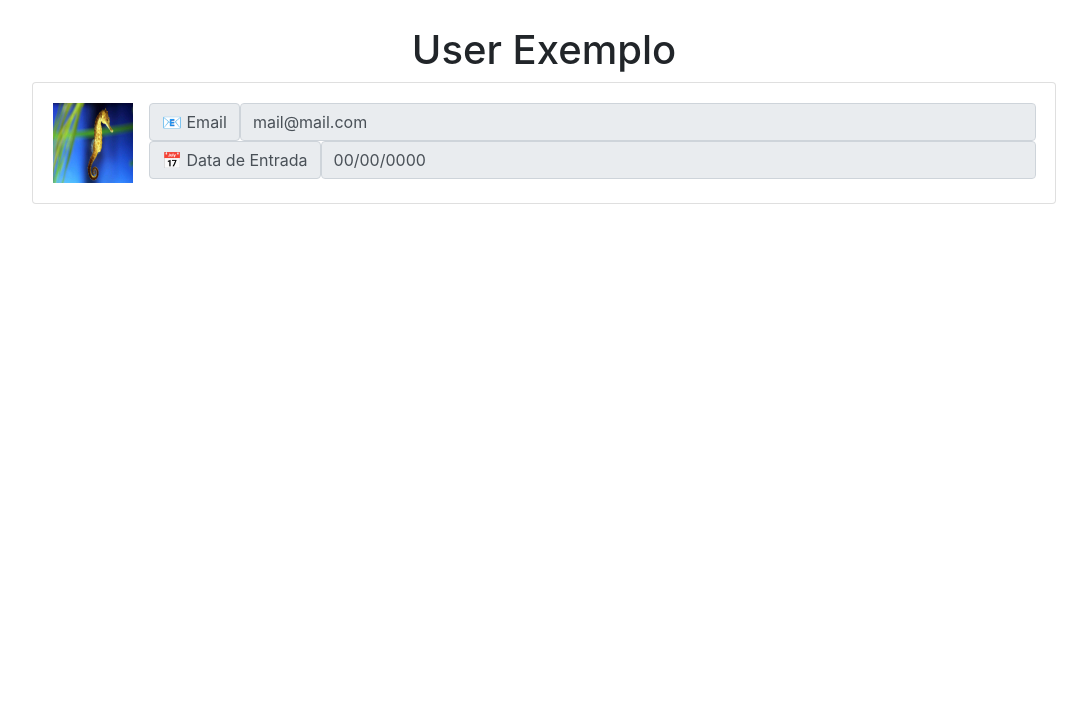
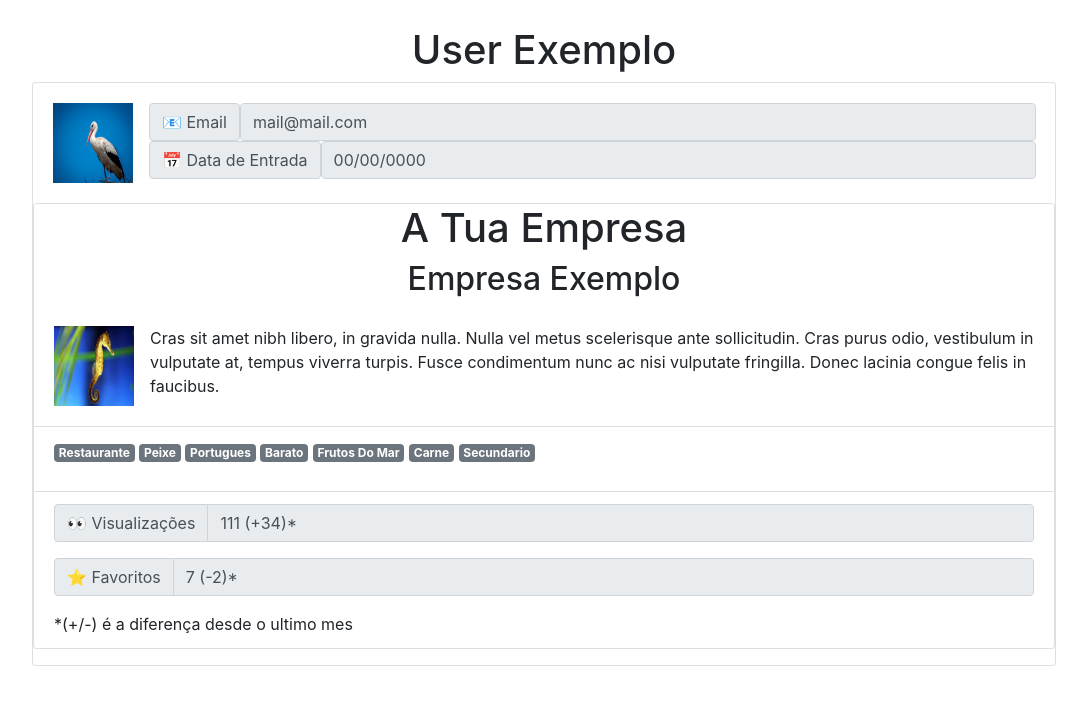
Before and after one commit to Alex-Eusebio/spots, a PHP site: page /user.php in a window 1280 px wide. Shown: the part 56-761 px from the top of the page, without its empty margins (96-1183 px from the left). Run offline with PHP 8.4, Linux system fonts and the light colour scheme.

Commit message:
Db Changes; User Page Update
Pagina de user agora tem detalhes das empresas

```diff
--- a/spots/site/user.php
+++ b/spots/site/user.php
@@ -16,7 +16,7 @@
     <div class="card mb-3">
         <div class="card-body">
         <li class="media">
-            <img class="mr-3 estabLogo" src="../imgs/cavalo.jpg" alt="Generic placeholder image">
+            <img class="mr-3 estabLogo" src="../imgs/cegonha.jpg" alt="Generic placeholder image">
             <div class="media-body">
                 <div class="input-group-prepend">
                     <span class="input-group-text" id="basic-addon1">&#128231; Email</span><input readonly type="text" class="form-control notranslate" aria-describedby="basic-addon1" value="mail@mail.com">
@@ -27,5 +27,38 @@
             </div>
         </li>
     </div>
+
+    <div class="card mb-3">
+        <p class="h1 text-center text-capitalize">A tua empresa</p>
+        <p class="h2 text-center text-capitalize notranslate">Empresa Exemplo</p>
+        <div class="card-body">
+        <li class="media">
+            <img class="mr-3 estabLogo" src="../imgs/cavalo.jpg" alt="Generic placeholder image">
+            <div class="media-body">
+                Cras sit amet nibh libero, in gravida nulla. Nulla vel metus scelerisque ante sollicitudin. Cras purus odio, vestibulum in vulputate at, tempus viverra turpis. Fusce condimentum nunc ac nisi vulputate fringilla. Donec lacinia congue felis in faucibus.
+            </div>
+        </li>
+        </div>
+        <ul class="list-group list-group-flush">
+        <li class="list-group-item">
+            <a href="#" class="badge badge-secondary text-capitalize">Restaurante</a> <a href="#" class="badge badge-secondary text-capitalize">Peixe</a> <a href="#" class="badge badge-secondary text-capitalize">Portugues</a> <a href="#" class="badge badge-secondary text-capitalize">Barato</a> <a href="#" class="badge badge-secondary text-capitalize">Frutos do Mar</a> <a href="#" class="badge badge-secondary text-capitalize">Carne</a> <a href="#" class="badge badge-secondary text-capitalize">Secundario</a></p>
+        </li>
+        <li class="list-group-item">
+            <div class="input-group mb-3">
+                <div class="input-group-prepend">
+                    <span class="input-group-text" id="basic-addon1">&#128064; Visualizações</span>
+                </div>
+                <input readonly type="text" class="form-control notranslate" aria-describedby="basic-addon1" value="111 (+34)*">
+            </div>
+            <div class="input-group mb-3">
+                <div class="input-group-prepend">
+                    <span class="input-group-text" id="basic-addon1">&#11088; Favoritos</span>
+                </div>
+                <input readonly type="text" class="form-control notranslate" aria-describedby="basic-addon1" value="7 (-2)*">
+            </div>
+            <span id="basic-addon1">*(+/-) é a diferença desde o ultimo mes</span>
+        </li>
+        </ul>
+    </div>
 </body>
 </html>
```
Also changed, not shown: spots/php/users.php (+0 -22 lines), 2 other files.
